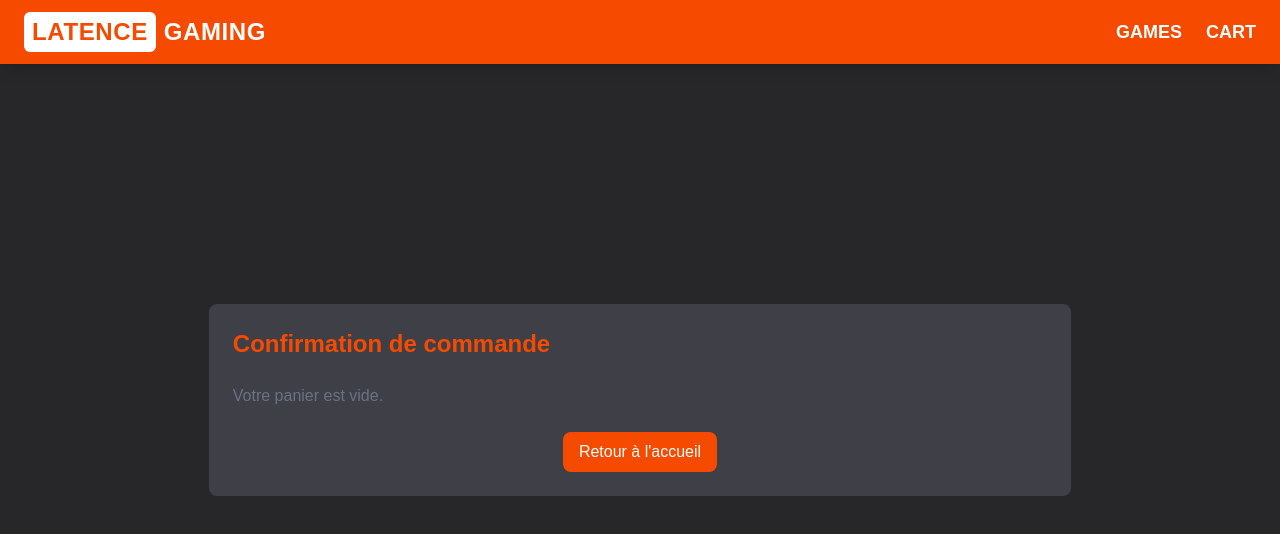
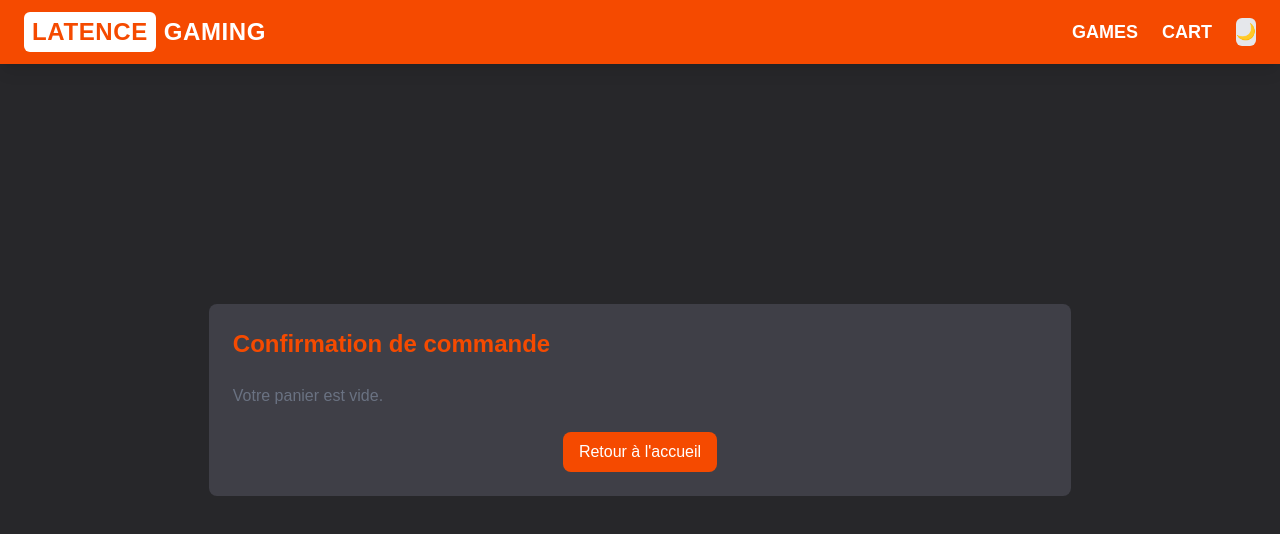
Before and after one commit to LeBibbb/projetNextJS, a Next.js app: page /confirmation in a window 1280 px wide. Shown: the top 534 px of the page. Built offline with nearby package versions, Linux system fonts and the light colour scheme.

Commit message:
button toggledarkmode

```diff
--- a/src/app/page.jsx
+++ b/src/app/page.jsx
@@ -54,7 +54,10 @@ export default function Home() {
 
   return (
     <div className="container mx-auto p-6">
-      <h1 className="text-3xl font-bold text-center mb-6">Bienvenue sur LATENCE GAMING</h1>
+      <header className="text-center mb-8 mt-15 " style={{ backgroundImage: "url('./public/jeux1.webp')" }} >
+        <h1 className="text-4xl font-bold text-orange-500">LATENCE GAMING</h1>
+        <p className="text-lg text-gray-400 mt-2">Découvrez les meilleurs jeux à prix compétitifs, spécialement sélectionnés pour vous !</p>
+      </header>
 
       {loading ? (
         <p className="text-center text-xl text-gray-400">Chargement des jeux...</p>
@@ -62,7 +65,6 @@ export default function Home() {
         <>
           {games.length > 0 && games[currentIndex] && (
             <div className="relative w-full mx-auto max-w-screen-lg">
-
               <div className="relative transition-all duration-500 ease-in-out transform">
                   <Link href={`/games/${games[currentIndex].id}`} className="block w-full h-full">
                     <img
--- a/src/components/navbar/Navbar.jsx
+++ b/src/components/navbar/Navbar.jsx
@@ -11,12 +11,26 @@ const Navbar = () => {
 
   const [menuOpen, setMenuOpen] = useState(false);
 
+  const [darkMode, setDarkMode] = useState(
+    typeof window !== "undefined" ? localStorage.getItem("theme") === "dark" : false
+  );
+
   const handleVisible = () => {
     dispatch(cartActions.toggleView());
   };
 
   const toggleMenu = () => {
     setMenuOpen(!menuOpen);
+  };
+  const toggleDarkMode = () => {
+    const newMode = !darkMode;
+    setDarkMode(newMode);
+    localStorage.setItem("theme", newMode ? "dark" : "light");
+    if (newMode) {
+      document.documentElement.classList.add("dark");
+    } else {
+      document.documentElement.classList.remove("dark");
+    }
   };
 
   return (
@@ -32,7 +46,6 @@ const Navbar = () => {
           GAMING
         </Link>
 
-        {/* Menu burger */}
         <div className="lg:hidden">
           <button onClick={toggleMenu} className="text-white focus:outline-none">
             <svg
@@ -67,11 +80,16 @@ const Navbar = () => {
             >
               CART
             </div>
+            <button
+            onClick={toggleDarkMode}
+            className="x rounded-md bg-gray-200 text-gray-900 dark:bg-orange-600 dark:text-white transition duration-300"
+          >
+            {darkMode ? "☀️" : "🌙"}
+          </button>
           </div>
         </div>
       </div>
 
-      {/* Menu burger (Mobile) */}
       {menuOpen && (
         <div className="lg:hidden bg-orange-600 text-white p-4 absolute top-16 left-0 w-full">
           <div className="flex flex-col space-y-4">
@@ -91,6 +109,15 @@ const Navbar = () => {
             >
               CART
             </div>
+            <button
+              onClick={() => {
+                toggleDarkMode();
+                toggleMenu();
+              }}
+              className="p-2 rounded-md bg-gray-200 text-gray-900 dark:bg-zinc-700 dark:text-white transition duration-300"
+            >
+              {darkMode ? "☀️ Mode Clair" : "🌙 Mode Sombre"}
+            </button>
           </div>
         </div>
       )}
```
Also changed, not shown: public/jeux.jpg (added), public/jeux1.webp (added).
